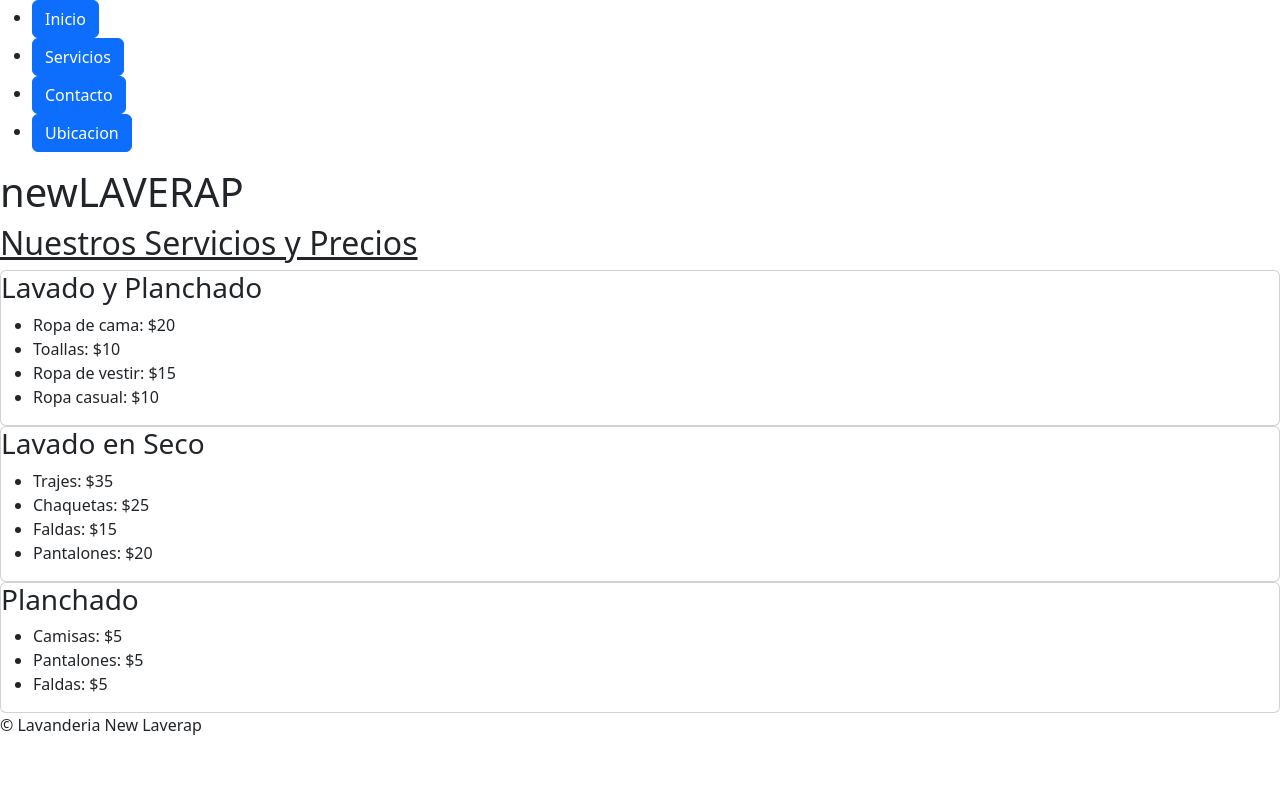
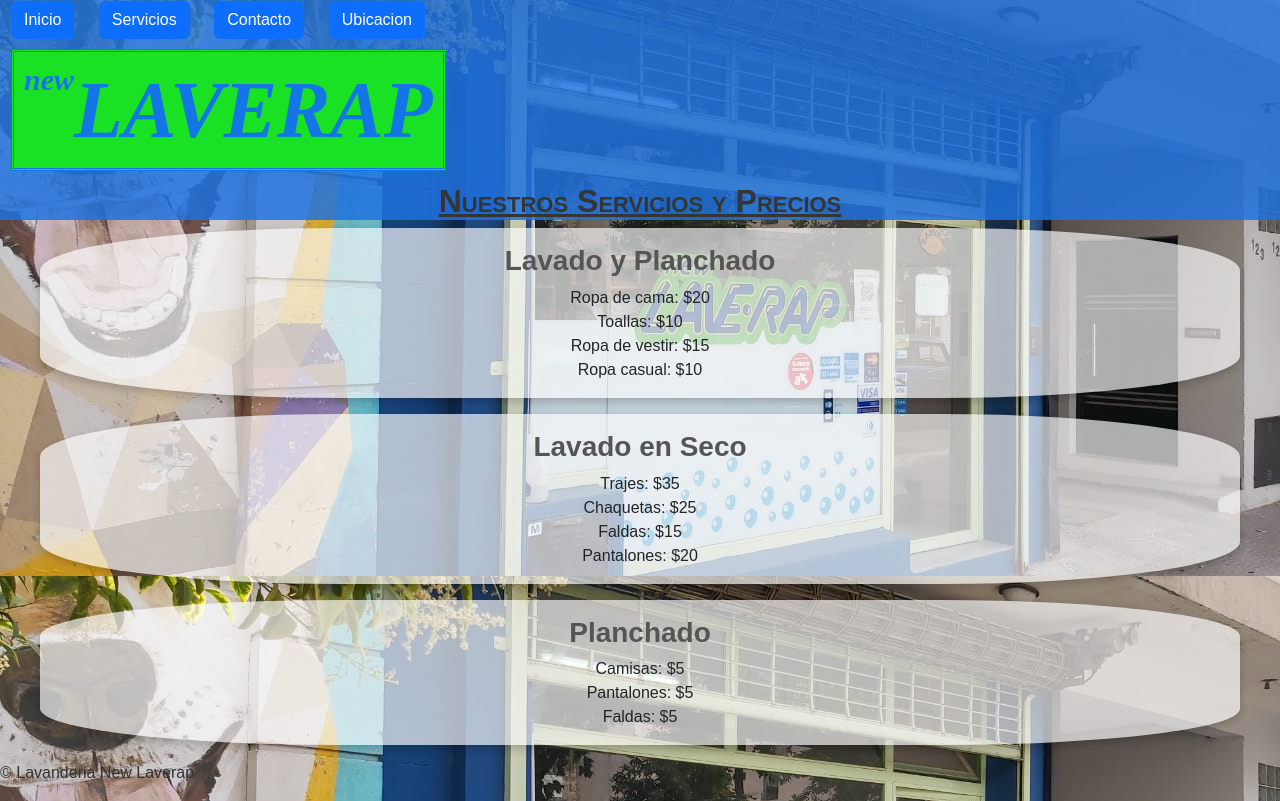
Before and after one commit to UlisesMontes/PreEntrega2Montes, a plain HTML site: page Paginas/PreciosyServicios.html in a window 1280 px wide. Drawn offline with nearby package versions, Linux system fonts and the light colour scheme; the site is published under a folder, as on GitHub Pages, so addresses that start at the root find nothing.

Commit message:
actualizacion de links de la page preciosyservicios

```diff
--- a/Paginas/PreciosyServicios.html
+++ b/Paginas/PreciosyServicios.html
@@ -5,17 +5,17 @@
     <meta name="viewport" content="width=device-width, initial-scale=1">
     <link href="https://cdn.jsdelivr.net/npm/bootstrap@5.3.0-alpha3/dist/css/bootstrap.min.css" rel="stylesheet" integrity="sha384-KK94CHFLLe+nY2dmCWGMq91rCGa5gtU4mk92HdvYe+M/SXH301p5ILy+dN9+nJOZ" crossorigin="anonymous">
     <script src="https://cdn.jsdelivr.net/npm/bootstrap@5.3.0-alpha3/dist/js/bootstrap.bundle.min.js" integrity="sha384-ENjdO4Dr2bkBIFxQpeoTz1HIcje39Wm4jDKdf19U8gI4ddQ3GYNS7NTKfAdVQSZe" crossorigin="anonymous"></script>
-    <link rel="stylesheet" href="/CSS/PreciosyServicios.css">
+    <link rel="stylesheet" href="../CSS/PreciosyServicios.css">
     <link rel="shortcut icon" href="/Imagenes/icono1.ico.bmp">
   </head>
   <body>
     <header>
       <nav>
         <ul>
-          <li><a href="/index.html"><button class="btn btn-primary" type="button">Inicio</button></a></li>
-          <li><a href="/Paginas/contacto.html/PreciosyServicios.html"><button class="btn btn-primary" type="button">Servicios</button></a></li>
-          <li><a href="/Paginas/contacto.html/Contacto.html"><button class="btn btn-primary" type="button">Contacto</button></a></li>
-          <li><a href="/Paginas/contacto.html/Ubicacion.html"><button class="btn btn-primary" type="button">Ubicacion</button></a></li>
+          <li><a href="../index.html"><button class="btn btn-primary" type="button">Inicio</button></a></li>
+          <li><a href="./PreciosyServicios.html"><button class="btn btn-primary" type="button">Servicios</button></a></li>
+          <li><a href="./Contacto.html"><button class="btn btn-primary" type="button">Contacto</button></a></li>
+          <li><a href="./Ubicacion.html"><button class="btn btn-primary" type="button">Ubicacion</button></a></li>
         </ul>
       </nav>
       <h1><span>new</span>LAVERAP</h1>
```
